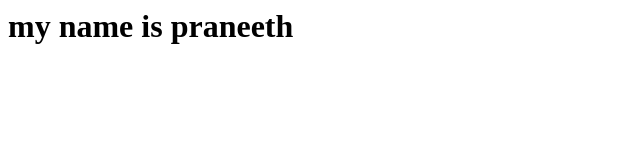
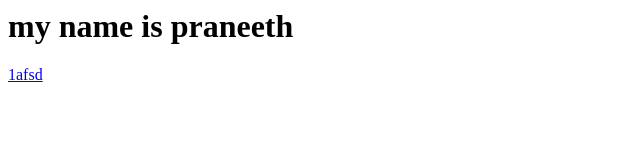
Before and after one commit to praneeth486/trail, a plain HTML site: page index.html in a window 1280 px wide. Shown: the full height of the page, 0-640 px from the left. Drawn offline with Linux system fonts and the light colour scheme.

Commit message:
Update index.html

```diff
--- a/index.html
+++ b/index.html
@@ -4,5 +4,6 @@
 </head>
 <body>
 <h1>my name is praneeth</h1>
+  <a href="https://oneafsd.onrender.com">1afsd</a>
 </body>
 </html>
```
